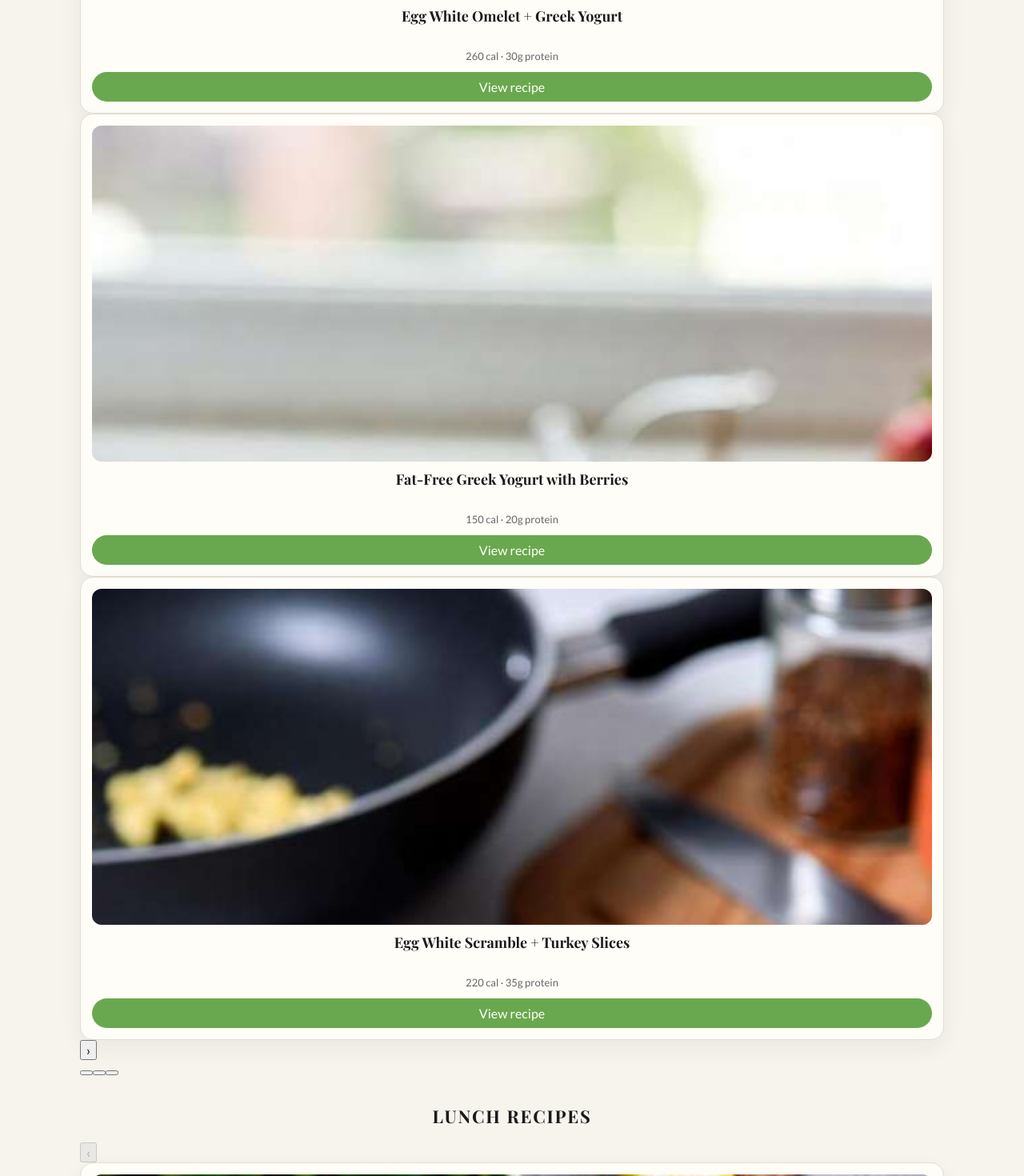
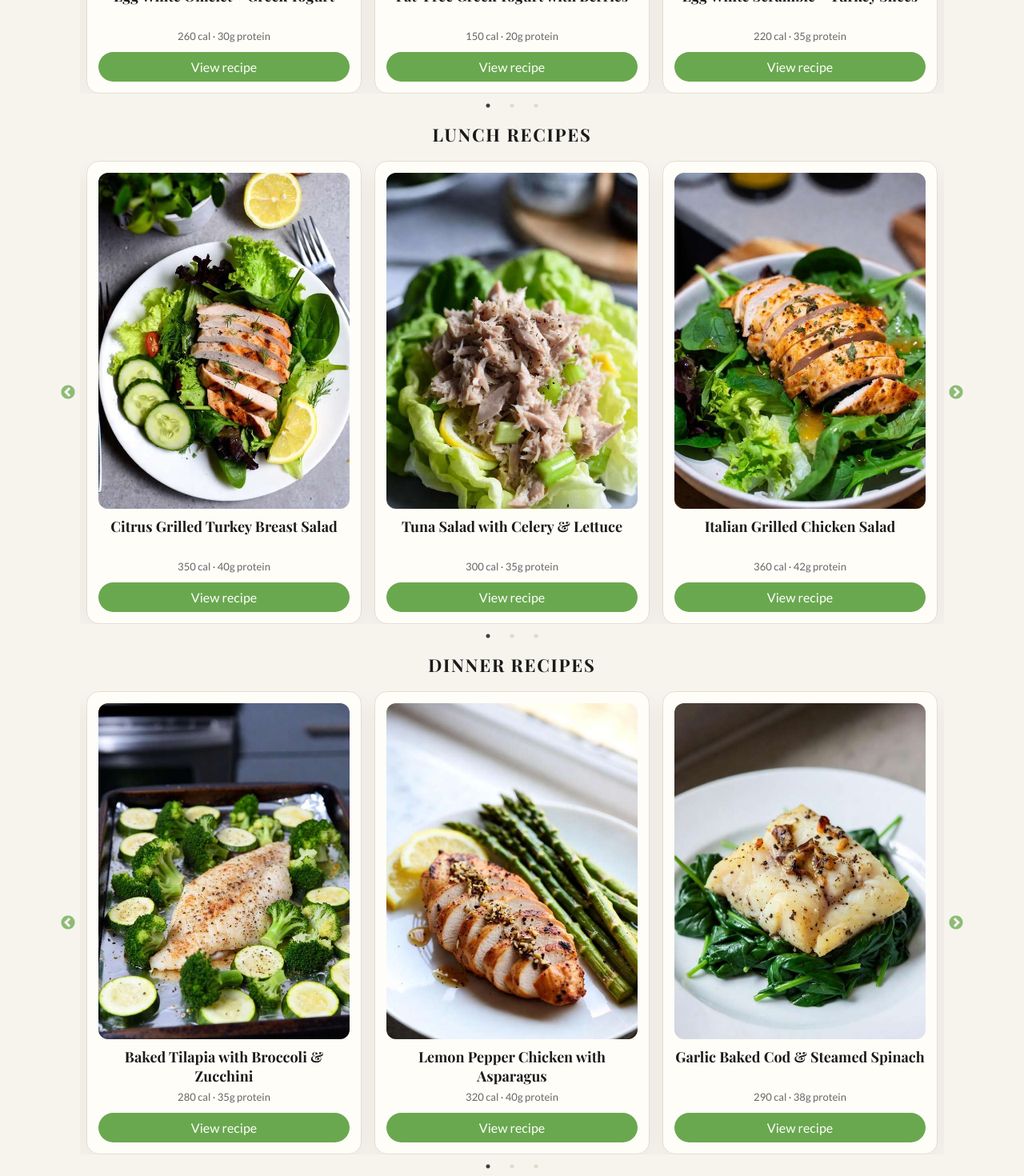
Before and after one commit to unitedwestand0/pantry-ledger, a React (Vite) app: page / in a window 1280 px wide. Shown: the part 840-2310 px from the top of the page at 80% size. Built offline with nearby package versions, Linux system fonts and the light colour scheme.

Commit message:
Use react-slick for meal rows; drop color flash behind photos

```diff
--- a/src/App.jsx
+++ b/src/App.jsx
@@ -1,20 +1,20 @@
 import { useMemo, useState } from "react";
 import { Link, NavLink, Route, Routes } from "react-router-dom";
+import Slider from "react-slick";
 import recipes from "./data/recipes.json";
 
 const MEALS = ["Breakfast", "Lunch", "Dinner", "Snack"];
 
 function RecipePhoto({ recipe, tall }) {
-  const className = `photo ${tall ? "tall" : ""} meal-${recipe.meal.toLowerCase()}`;
   if (recipe.image) {
     return (
-      <div className={className}>
+      <div className={`photo ${tall ? "tall" : ""}`}>
         <img src={recipe.image} alt={recipe.title} />
       </div>
     );
   }
   return (
-    <div className={className}>
+    <div className={`photo ${tall ? "tall" : ""} meal-${recipe.meal.toLowerCase()}`}>
       <span>{recipe.meal}</span>
     </div>
   );
@@ -121,8 +121,6 @@ function Catalog({ onOpen, onAdd, selected }) {
             label={label}
             items={visible.filter((recipe) => recipe.meal === label)}
             onOpen={onOpen}
-            onAdd={onAdd}
-            selected={selected}
           />
         ))
       )}
@@ -130,26 +128,25 @@ function Catalog({ onOpen, onAdd, selected }) {
   );
 }
 
-function MealRow({ label, items, onOpen, onAdd, selected }) {
-  const [page, setPage] = useState(0);
-  const perPage = 3;
-  const maxPage = Math.max(0, Math.ceil(items.length / perPage) - 1);
-  const start = page * perPage;
-  const visibleCards = items.slice(start, start + perPage);
-
-  const prev = () => setPage((current) => Math.max(0, current - 1));
-  const next = () => setPage((current) => Math.min(maxPage, current + 1));
+function MealRow({ label, items, onOpen }) {
+  const settings = {
+    dots: true,
+    infinite: items.length > 3,
+    speed: 500,
+    slidesToShow: Math.min(3, items.length),
+    slidesToScroll: Math.min(3, items.length),
+    responsive: [
+      { breakpoint: 800, settings: { slidesToShow: 1, slidesToScroll: 1, infinite: items.length > 1 } },
+    ],
+  };
 
   return (
     <section className="meal-block">
       <h2>{label} recipes</h2>
-      <div className="slider">
-        <button className="slider-btn" onClick={prev} disabled={page === 0} aria-label="Previous">
-          ‹
-        </button>
-        <div className="slider-track">
-          {visibleCards.map((recipe) => (
-            <article className="card" key={recipe.id}>
+      <Slider {...settings}>
+        {items.map((recipe) => (
+          <div key={recipe.id} className="slide-pad">
+            <article className="card">
               <RecipePhoto recipe={recipe} />
               <h3>{recipe.title}</h3>
               <p className="meta">
@@ -159,21 +156,9 @@ function MealRow({ label, items, onOpen, onAdd, selected }) {
                 View recipe
               </button>
             </article>
-          ))}
-        </div>
-        <button className="slider-btn" onClick={next} disabled={page === maxPage} aria-label="Next">
-          ›
-        </button>
-      </div>
-      <div className="dots" aria-hidden="true">
-        {Array.from({ length: maxPage + 1 }).map((_, index) => (
-          <button
-            key={index}
-            className={index === page ? "dot on" : "dot"}
-            onClick={() => setPage(index)}
-          />
+          </div>
         ))}
-      </div>
+      </Slider>
     </section>
   );
 }
@@ -190,7 +175,6 @@ function Modal({ recipe, onClose, onAdd, added }) {
       >
         <div className="modal-head">
           <h2 id="recipe-title">{recipe.title}</h2>
-
         </div>
         <div className="modal-grid">
           <RecipePhoto recipe={recipe} tall />
@@ -207,8 +191,8 @@ function Modal({ recipe, onClose, onAdd, added }) {
                 <li key={line}>{line}</li>
               ))}
             </ol>
-            <p><b>Prep Time:</b> {recipe.prepTime || "—"}</p>
-            <p><b>Cook Time:</b> {recipe.cookTime || "—"}</p>
+            <p><b>Prep Time:</b> {recipe.prepTime || "\u2014"}</p>
+            <p><b>Cook Time:</b> {recipe.cookTime || "\u2014"}</p>
             <p><b>Protein:</b> {recipe.protein}g</p>
             <p><b>Calories:</b> {recipe.calories}</p>
           </div>
```
